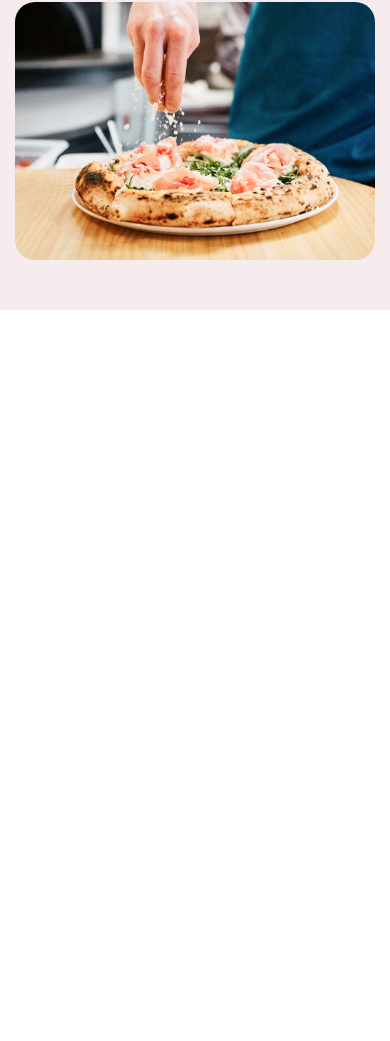
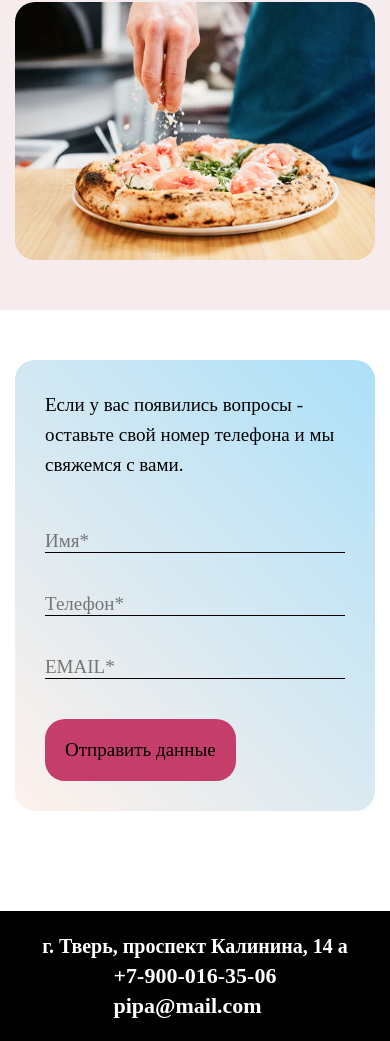
Before and after one commit to NadezhdaGontar/Pelican, a website: page app/index.html in a window 390 px wide. Shown: the part 3006-4047 px from the top of the page. Before the commit the page ends 3316 px from the top, so only its background shows below. Drawn offline with nearby package versions, Linux system fonts and the light colour scheme; files that its build step writes are made by us from their sources; files whose address does not match are found by name.

Commit message:
added adaptive footer

```diff
--- a/app/index.html
+++ b/app/index.html
@@ -143,7 +143,7 @@
         </a>
         </div>
       </div>
-     </section>
+     </section>-->
      <section class="contact-form">
       <div class="container">
         <div class="contact-form__inner">
@@ -160,9 +160,9 @@
           </form>
         </div>
       </div>
-     </section> -->
+     </section>
     </main>
-    <!--<footer class="footer" id="footer">
+    <footer class="footer" id="footer">
         <div class="footer__contacts">
           <div class="footer__contacts-addr">
             <span>г. Тверь, проспект Калинина, 14 а</span>
@@ -174,7 +174,7 @@
             <a href="mailto:pipa@mail.com">pipa@mail.com</a>
           </div>
         </div>
-     </footer>-->
+     </footer>
    <script src="js/jquery-3.6.0.min.js"></script>
    <script src="js/main.min.js"></script>
 </body>
--- a/app/scss/_media.scss
+++ b/app/scss/_media.scss
@@ -4,6 +4,7 @@
 
 }
 .header{
+  z-index: 999;
   &__menu-btn{
    display: block;
    position: absolute;
@@ -148,7 +149,35 @@
 
     }
   }
+.contact-form{
+  &__inner{
+    display: block;
+    padding: 30px;
+  }
+   &__text{
+    width: 100%;
+    margin-right: 0;
+    padding-right: 10px;
+    padding-bottom: 50px;
+   }
+ }
+.form{
+  width: 100%;
+  &__input{
+    display: block;
+    border-bottom: 1px solid #000;
+    margin-bottom: 40px;
+    width: 100%;
+  }
+ }
+ .footer{
+   font-size: 20px;
+    &__contacts{
+    display: block;
+    text-align: center;
 
+  }
+ }
 }
 @media (max-width: 500px) {
 .header{
--- a/app/scss/style.scss
+++ b/app/scss/style.scss
@@ -287,13 +287,10 @@
     border-radius: 20px;
     &:hover{
        color: #fff;
-    background-color: $default;
-
+       background-color: $default;
     }
   }
-
 }
-
 .footer{
    background-color: #000;
    padding: 20px;
```
